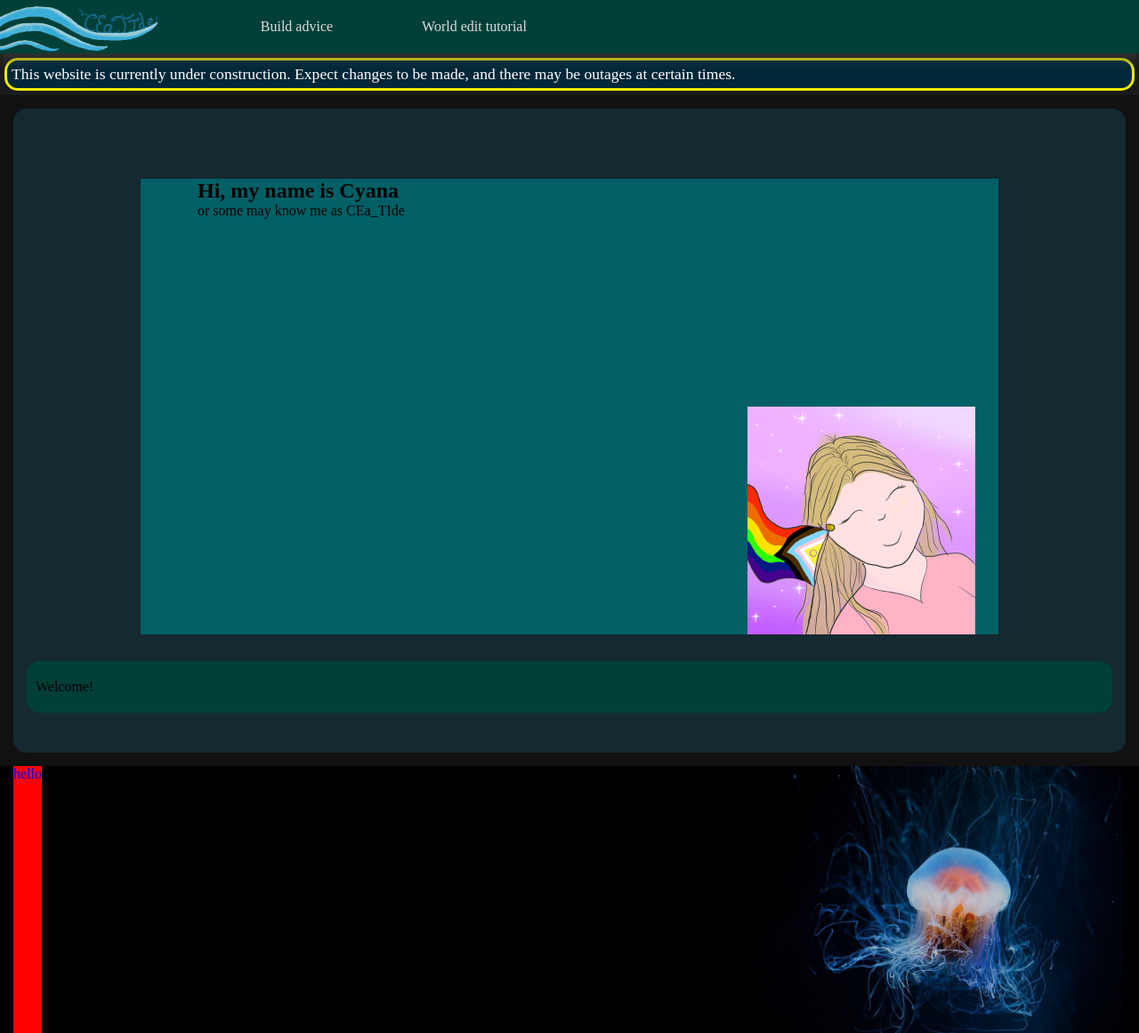
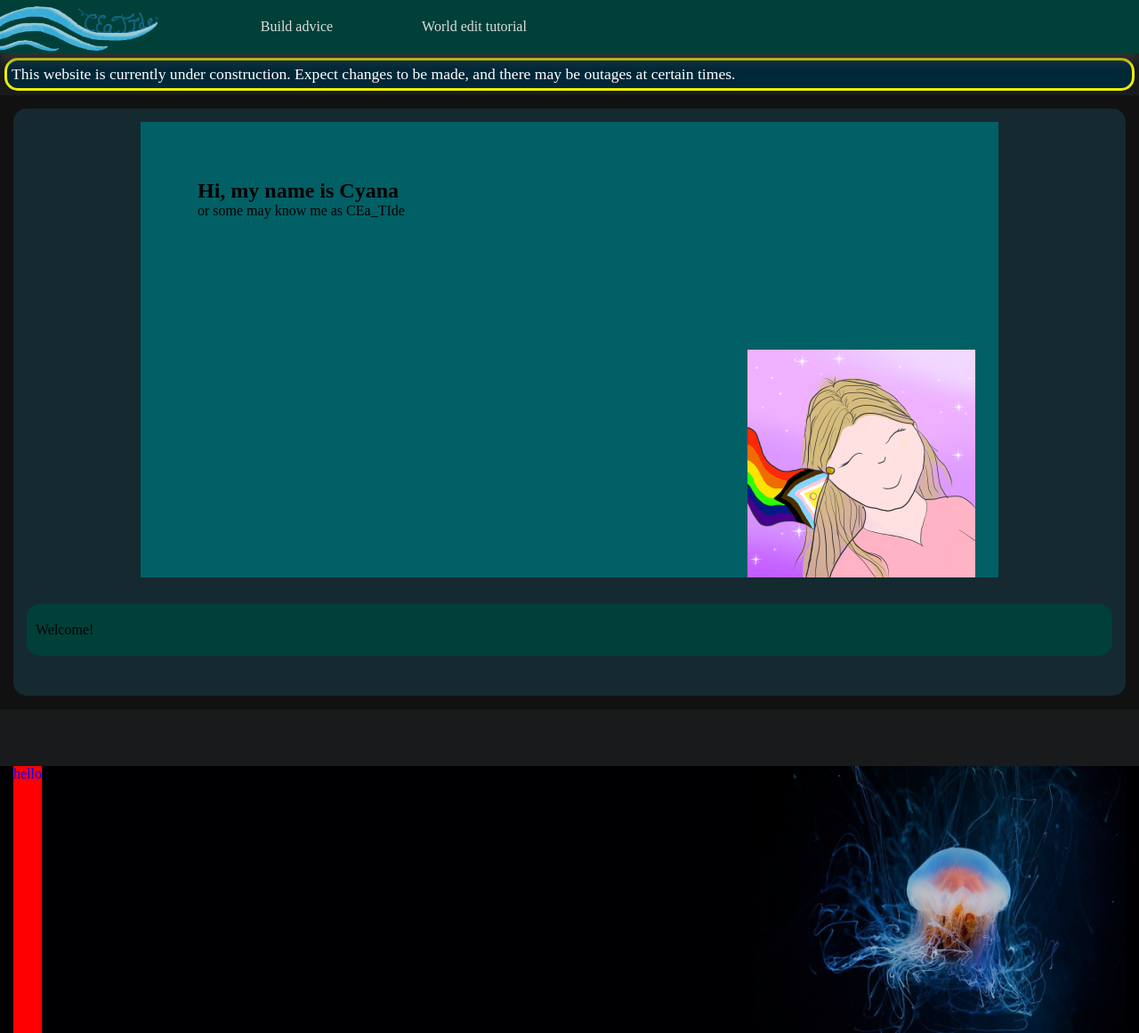
Before and after one commit to CEa-TIde/personal-website, a Jekyll site: the page built from index.html, in a window 1280 px wide and 1161 px high. Shown: the whole window at 89% size. Built offline with Jekyll 4.4.1, drawn with Linux system fonts in a browser that asks for light colours.

Commit message:
Fix text position

```diff
--- a/css/main.css
+++ b/css/main.css
@@ -728,12 +728,15 @@
 }
 
 .welcome-msgbox {
-    margin-top: 5vw;
-    margin-left: 5vw;
+    padding: 5vw;
     width: 50vw;
 }
 
 .welcome-msg {
+
+}
+
+.welcome-subcaption {
 
 }
 
--- a/index.html
+++ b/index.html
@@ -11,7 +11,7 @@
         <div class="welcome-box">
             <div class="welcome-msgbox">
                 <h2 class="welcome-msg">Hi, my name is Cyana</h2>
-                <caption>or some may know me as CEa_TIde</caption>
+                <caption class="welcome-subcaption">or some may know me as CEa_TIde</caption>
             </div>
             <img src="media/tumblr-icon-queer.png" class="welcome-art" alt="A drawing of an OC girl character posing for the 'camera' with a peace sign."/>
         </div>
```
